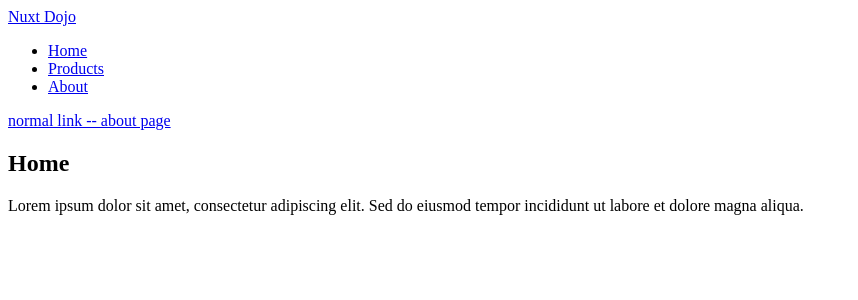
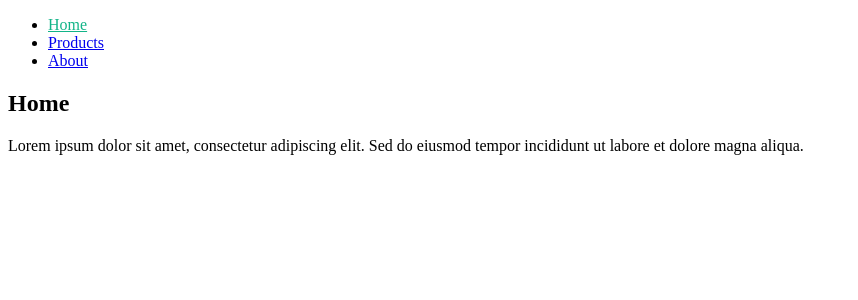
Before and after one commit to TerrorSquad/nuxt-dojo, a Nuxt app: page / in a window 1280 px wide. Shown: the top 300 px of the page, without its empty margins (0-858 px from the left). Built offline with nearby package versions, Linux system fonts and the light colour scheme.

Commit message:
create a default layout and move navbar into it

```diff
--- /dev/null
+++ b/layouts/default.vue
@@ -0,0 +1,26 @@
+<template>
+  <div>
+    <header>
+      <nav>
+        <ul>
+          <li><NuxtLink to="/">Home</NuxtLink></li>
+          <li><NuxtLink to="/products">Products</NuxtLink></li>
+          <li><NuxtLink to="/about">About</NuxtLink></li>
+        </ul>
+      </nav>
+    </header>
+
+    <!-- Output the page content -->
+    <div>
+      <slot />
+    </div>
+  </div>
+</template>
+
+<script setup lang="ts"></script>
+
+<style scoped>
+.router-link-exact-active {
+  color: #12b488;
+}
+</style>
--- a/pages/about.vue
+++ b/pages/about.vue
@@ -1,9 +1,6 @@
 <template>
   <div>
-    <NuxtLink to="/">Nuxt Dojo</NuxtLink>
-
     <h2>About</h2>
-
     <p>
       Lorem ipsum dolor sit amet, consectetur adipiscing elit. Sed do eiusmod
       tempor incididunt ut labore et dolore magna aliqua.
--- a/pages/index.vue
+++ b/pages/index.vue
@@ -1,16 +1,5 @@
 <template>
   <div>
-    <header>
-      <nav>
-        <NuxtLink to="/">Nuxt Dojo</NuxtLink>
-        <ul>
-          <li><NuxtLink to="/">Home</NuxtLink></li>
-          <li><NuxtLink to="/products">Products</NuxtLink></li>
-          <li><NuxtLink to="/about">About</NuxtLink></li>
-        </ul>
-        <a href="/about">normal link -- about page</a>
-      </nav>
-    </header>
     <h2>Home</h2>
     <p>
       Lorem ipsum dolor sit amet, consectetur adipiscing elit. Sed do eiusmod
```
